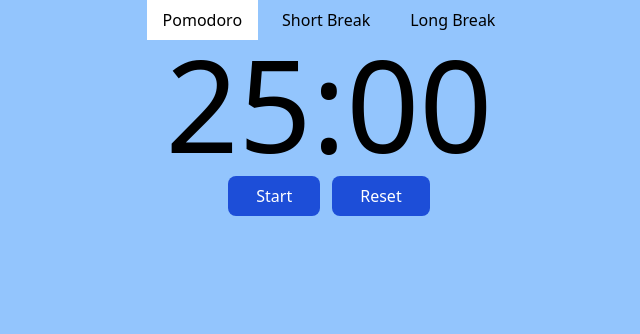
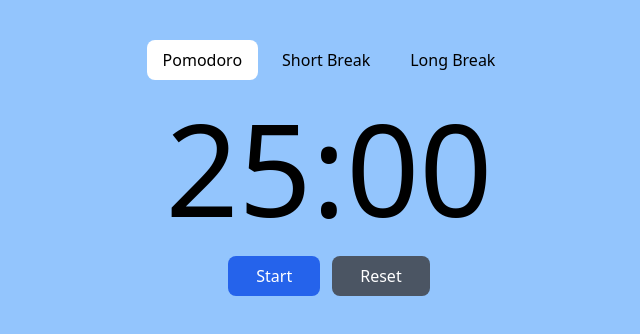
Before and after one commit to adhingra86/pomodoro, a React (Vite) app: page / in a window 1280 px wide. Shown: the top 334 px of the page, without its empty margins (311-951 px from the left). Built offline with nearby package versions, Linux system fonts and the light colour scheme.

Commit message:
- add new component for timer display - add switching to next tab when timer is over for current tab - cleanup

```diff
--- a/index.html
+++ b/index.html
@@ -4,7 +4,7 @@
     <meta charset="UTF-8" />
     <link rel="icon" type="image/svg+xml" href="/vite.svg" />
     <meta name="viewport" content="width=device-width, initial-scale=1.0" />
-    <title>Vite + React + TS</title>
+    <title>Pomodoro Timer</title>
   </head>
   <body class="bg-blue-300">
     <div id="root"></div>
--- a/src/App.tsx
+++ b/src/App.tsx
@@ -2,6 +2,7 @@
 
 import { Button } from "./components/button";
 import { Tabs } from "./components/tabs/tabs";
+import { Timer } from "./components/timer";
 
 const timersMap = new Map([
   ["Pomodoro", 25],
@@ -23,6 +24,16 @@
 
       if (secondsLeft === 0) {
         clearInterval(interval);
+        setCurrentTimer((prevTimer) => {
+          const index = availableTimers.findIndex(
+            (timer) => timer === prevTimer
+          );
+          if (index === availableTimers.length - 1) {
+            return availableTimers[0];
+          }
+          return availableTimers[index + 1];
+        });
+        setIsActive(false);
       }
       return () => clearInterval(interval);
     }
@@ -32,24 +43,19 @@
     setSecondsLeft(currentTimer * 60);
   }, [currentTimer]);
 
-  const formatTimeLeft = (seconds: number) => {
-    return `${Math.floor(seconds / 60)}:${seconds % 60 < 10 ? "0" : ""}${
-      seconds % 60
-    }`;
-  };
-
   return (
-    <div className="flex flex-col items-center">
+    <div className="flex flex-col items-center pt-10">
       <Tabs
         tabs={["Pomodoro", "Short Break", "Long Break"]}
-        selectedTabIndex={(index) => {
+        selectTab={(index) => {
           setCurrentTimer(availableTimers[index]);
           setIsActive(false);
         }}
+        selectedTabIndex={availableTimers.findIndex(
+          (timer) => timer === currentTimer
+        )}
       />
-      <h1 className="text-9xl mb-2 w-[350px] text-center">
-        {formatTimeLeft(secondsLeft)}
-      </h1>
+      <Timer secondsLeft={secondsLeft} />
       <div className="flex gap-3">
         <Button
           buttonText={
@@ -60,6 +66,7 @@
               : "Resume"
           }
           onClick={() => setIsActive(!isActive)}
+          backgroundColor="bg-blue-600"
         />
         <Button
           buttonText="Reset"
--- a/src/components/button.tsx
+++ b/src/components/button.tsx
@@ -3,13 +3,20 @@
 type ButtonProps = {
   buttonText: string;
   onClick: () => void;
+  backgroundColor?: string;
 };
 
-export const Button = ({ buttonText, onClick }: ButtonProps): ReactElement => {
+export const Button = ({
+  buttonText,
+  onClick,
+  backgroundColor,
+}: ButtonProps): ReactElement => {
   return (
     <button
       onClick={onClick}
-      className="bg-blue-700 text-white py-2 px-7 rounded-lg"
+      className={`${
+        backgroundColor || "bg-gray-600"
+      }  text-white py-2 px-7 rounded-lg`}
     >
       {buttonText}
     </button>
--- a/src/components/tabs/tabs.tsx
+++ b/src/components/tabs/tabs.tsx
@@ -1,7 +1,8 @@
-import { ReactElement, useState } from "react";
+import { ReactElement, useEffect, useState } from "react";
 
 type TabProps = {
   tabName: string;
+  selectedTabIndex?: number;
 };
 
 function Tab({
@@ -13,12 +14,19 @@
 
 export const Tabs = ({
   tabs,
+  selectTab,
   selectedTabIndex,
 }: {
   tabs: string[];
-  selectedTabIndex: (tabIndex: number) => void;
+  selectTab: (tabIndex: number) => void;
+  selectedTabIndex?: number;
 }): ReactElement => {
   const [tabIndex, setTabIndex] = useState(0);
+
+  useEffect(() => {
+    if (selectedTabIndex === undefined) return;
+    setTabIndex(selectedTabIndex);
+  }, [selectedTabIndex]);
 
   return (
     <div className="flex gap-2">
@@ -27,11 +35,11 @@
           key={tab}
           tabName={tab}
           className={`${
-            tabIndex === index ? "bg-white" : ""
-          } px-4 py-2 cursor-pointer`}
+            tabIndex === index || selectedTabIndex === index ? "bg-white" : ""
+          } px-4 py-2 cursor-pointer rounded-lg`}
           onClick={() => {
             setTabIndex(index);
-            selectedTabIndex(index);
+            selectTab(index);
           }}
         />
       ))}
--- /dev/null
+++ b/src/components/timer.tsx
@@ -0,0 +1,13 @@
+export const Timer = ({ secondsLeft }: { secondsLeft: number }) => {
+  const formatTimeLeft = (seconds: number) => {
+    return `${Math.floor(seconds / 60)}:${seconds % 60 < 10 ? "0" : ""}${
+      seconds % 60
+    }`;
+  };
+
+  return (
+    <h1 className="text-9xl my-6 w-[350px] text-center">
+      {formatTimeLeft(secondsLeft)}
+    </h1>
+  );
+};
```
